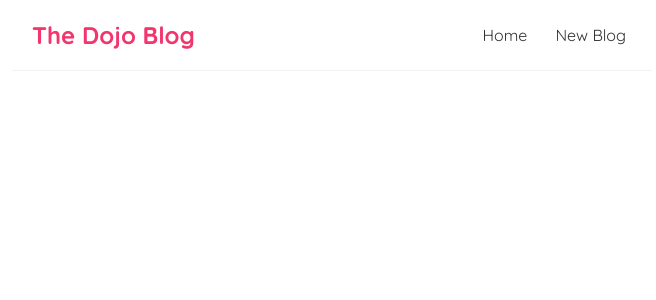
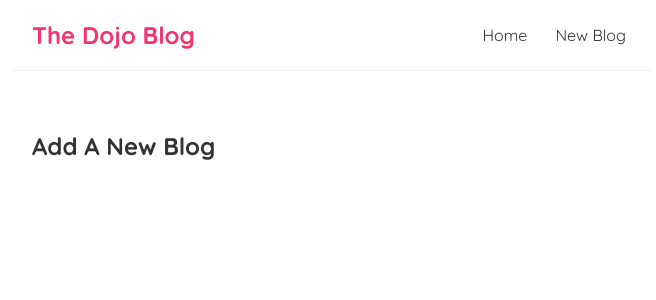
Before and after one commit to Crawford30/Dojo-blog, a React (Create React App) app: page /create in a window 1280 px wide. Shown: the top 300 px of the page, without its empty margins (308-964 px from the left). Built offline with nearby package versions, Linux system fonts and the light colour scheme.

Commit message:
Exact Route

```diff
--- a/src/App.js
+++ b/src/App.js
@@ -1,5 +1,7 @@
 import Navbar from './Navbar';
 import Home from './Home';
+import Create from './Create';
+
 import {BrowserRouter as Router, Route, Routes} from 'react-router-dom';
 
 function App() {
@@ -10,8 +12,8 @@
       <Navbar/>
      <div className="content">
      <Routes>
-
      <Route exact path="/" element={<Home/>}/>
+     <Route exact path="/create" element={<Create/>}/>
      </Routes>
      </div>
     </div>
--- /dev/null
+++ b/src/Create.js
@@ -0,0 +1,9 @@
+const Create = () => {
+    return (
+        <div className="create">
+            <h2>Add A New Blog</h2>
+        </div>
+     );
+}
+
+export default Create;
```
